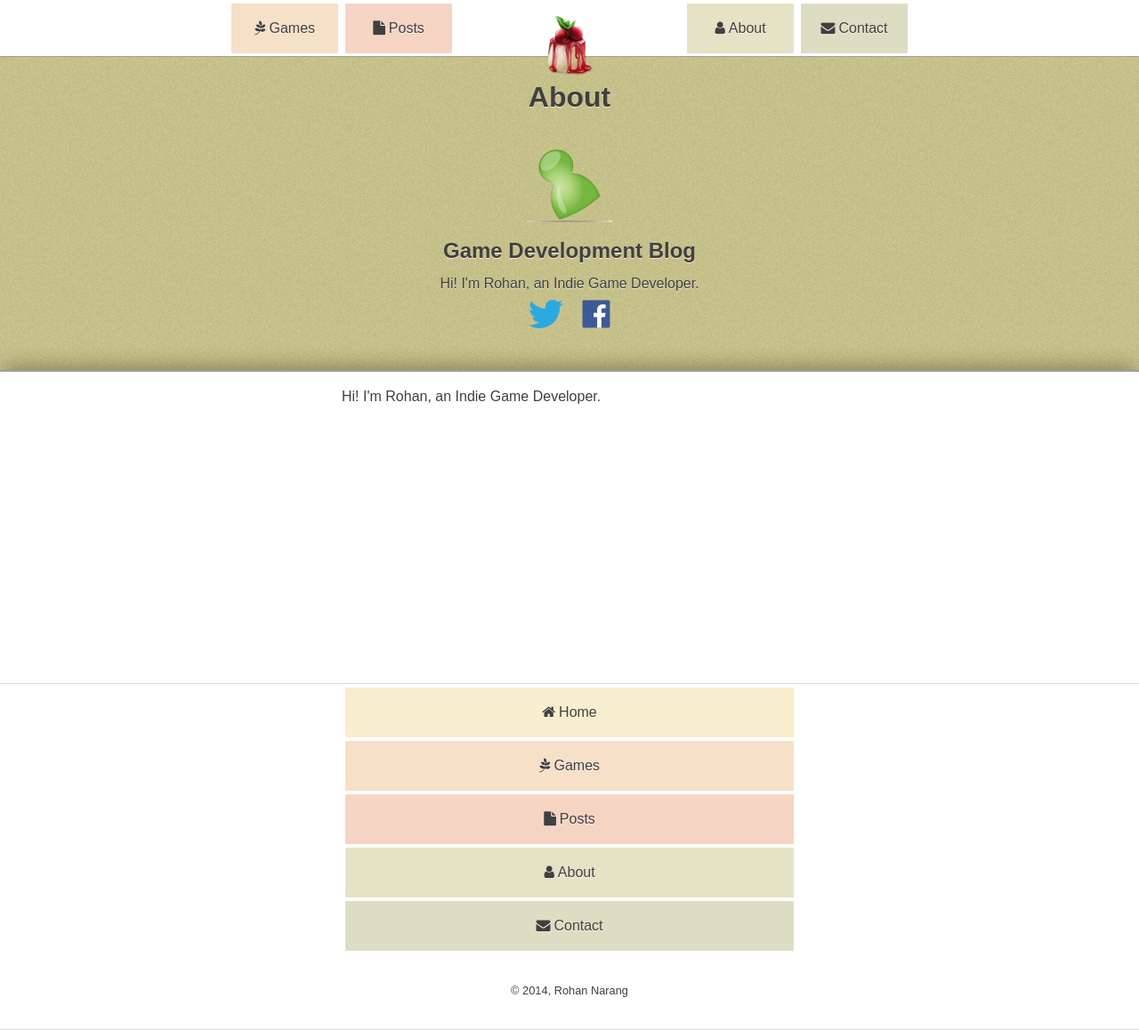
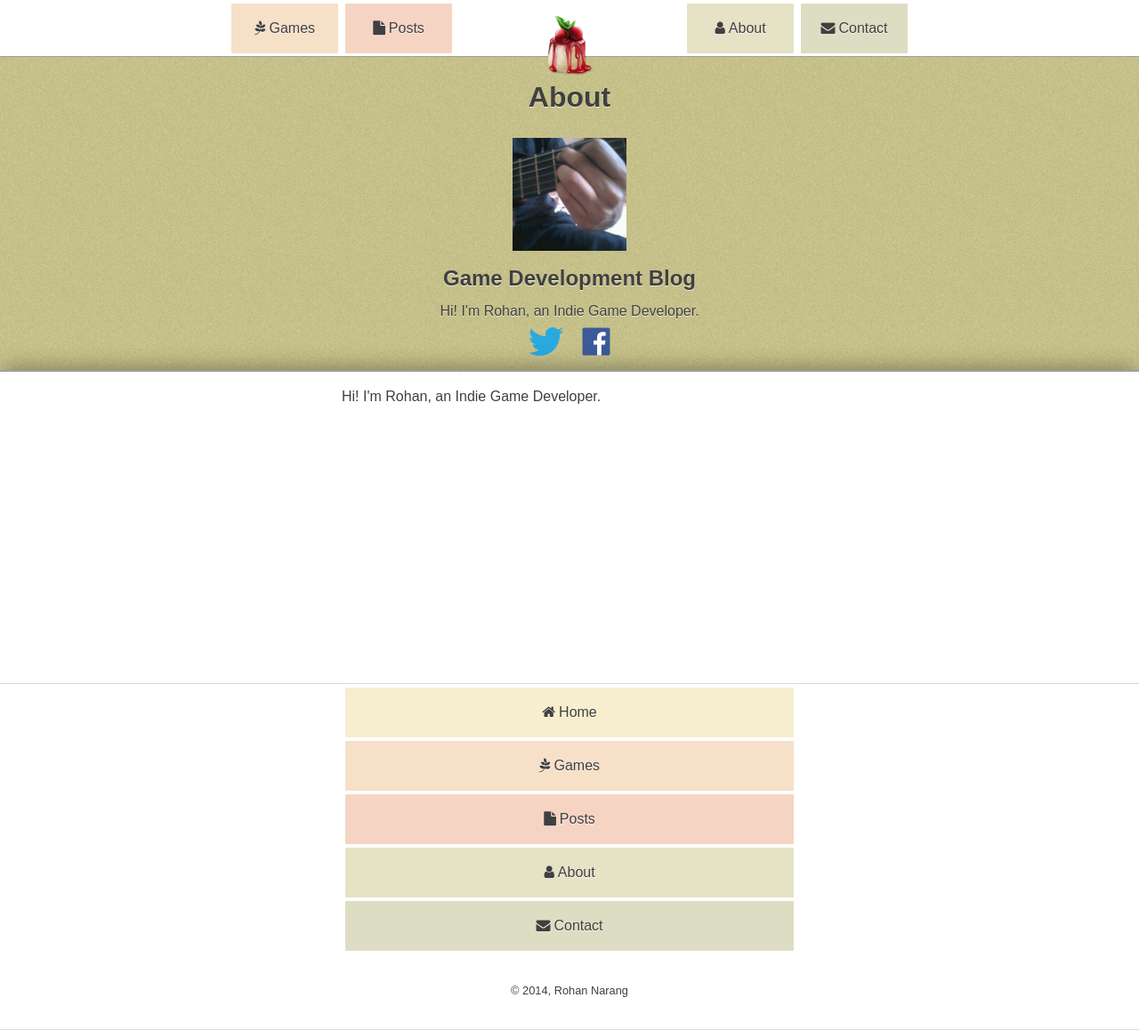
Before and after one commit to thergames/thergames.github.io, a Jekyll site: the page built from about.html, in a window 1280 px wide and 1158 px high. Shown: the whole window at 89% size. Built offline with Jekyll 4.4.1, drawn with Linux system fonts in a browser that asks for light colours; nearby versions of some CDN libraries; some web fonts are replaced; library files that are not in the unit come from our copies; Markdown is read by kramdown in place of the engine named in the settings.

Commit message:
updated banner images

```diff
--- a/about.html
+++ b/about.html
@@ -3,7 +3,7 @@ layout: static-page
 banner: about
 
 title: "About"
-logo: "logo/thergames-about.png"
+logo: "logo/thergames-about.jpg"
 subtitle: "Game Development Blog"
 description: "Hi! I'm Rohan, an Indie Game Developer."
 actions:
```
Also changed, not shown: img/logo/thergames-about.jpg (added), img/logo/thergames-contact.png, img/logo/thergames-games.png, img/logo/thergames-posts.png.
